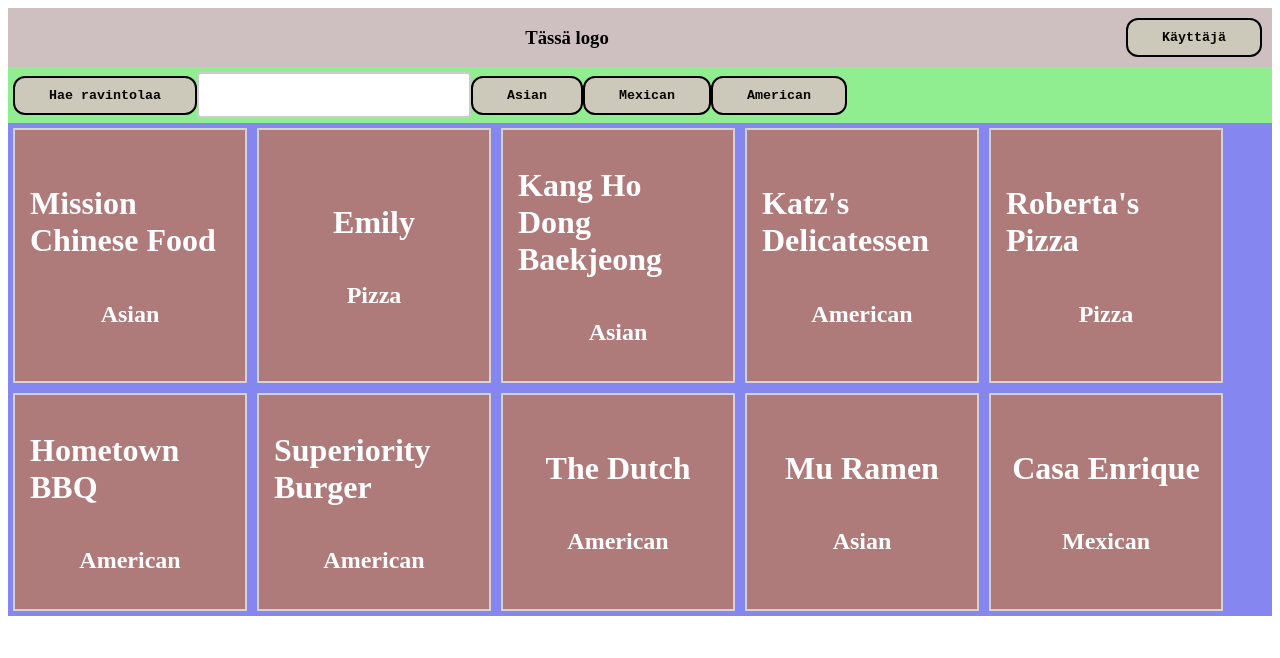
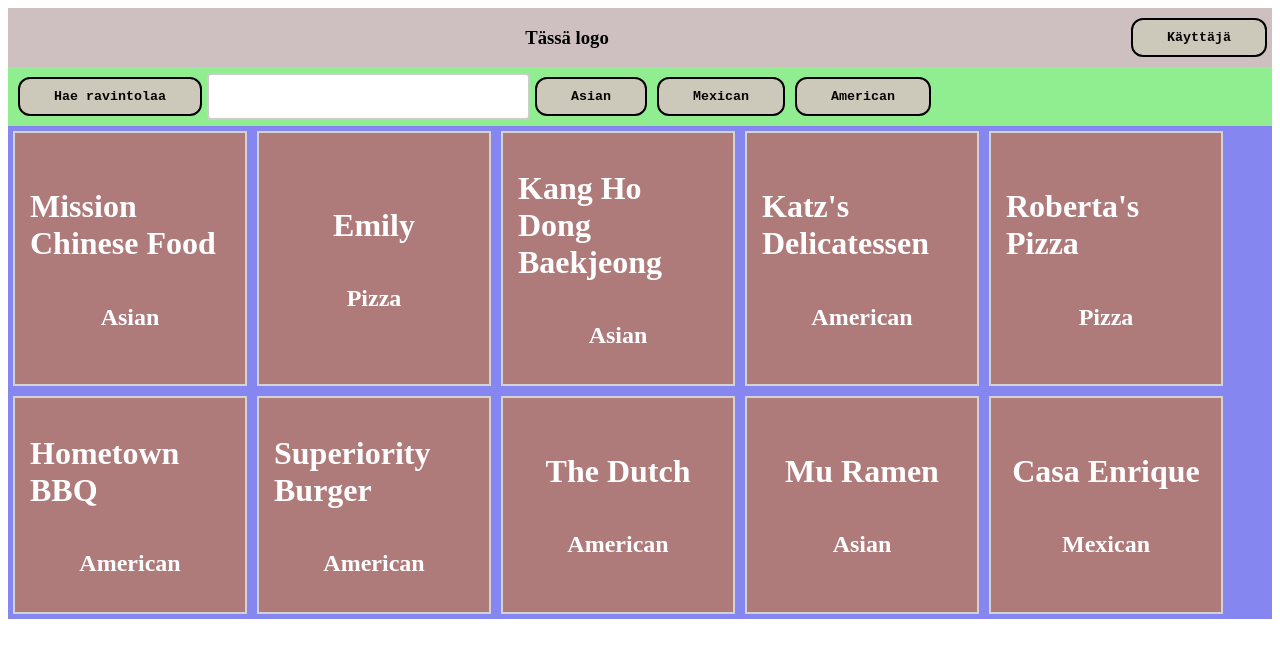
Before and after one commit to Hungery/Hungeryapp, a React (Create React App) app in the folder frontend/: page /Paanakyma in a window 1280 px wide. Shown: the top 658 px of the page. Built offline with nearby package versions, Linux system fonts and the light colour scheme.

Commit message:
Paanakyma tyylitelty

```diff
--- a/frontend/src/App.css
+++ b/frontend/src/App.css
@@ -63,7 +63,8 @@
     font-weight: bold;
     padding: 10px 34px;
     font-family: 'Courier New', Courier, monospace;
-    color:rgb(5, 4, 0)
+    color:rgb(5, 4, 0);
+    margin: 5px
 
 }
 .nappi:hover{
@@ -84,6 +85,7 @@
     background-color: white;
     background-position: 10px 10px;
     background-repeat: no-repeat;
-    padding: 12px 20px 12px 40px;
+    padding: 8px 8px 8px 8px;
     font-family: 'Courier New', Courier, monospace;
+    font-size: 24px;
 }
--- a/frontend/src/components/RavintolaLista.js
+++ b/frontend/src/components/RavintolaLista.js
@@ -27,9 +27,11 @@
             <input value = {newNote2} className="tekstikentta"
             onChange = {handleNoteChange2}/>
          </form>
+         <div className="filtteriPalkkiElementti">
          <button className="nappi">Asian</button>
          <button className="nappi">Mexican</button>
          <button className="nappi">American</button>
+         </div>
         </div>
 
         <div className="ravintolaElementti">
```
